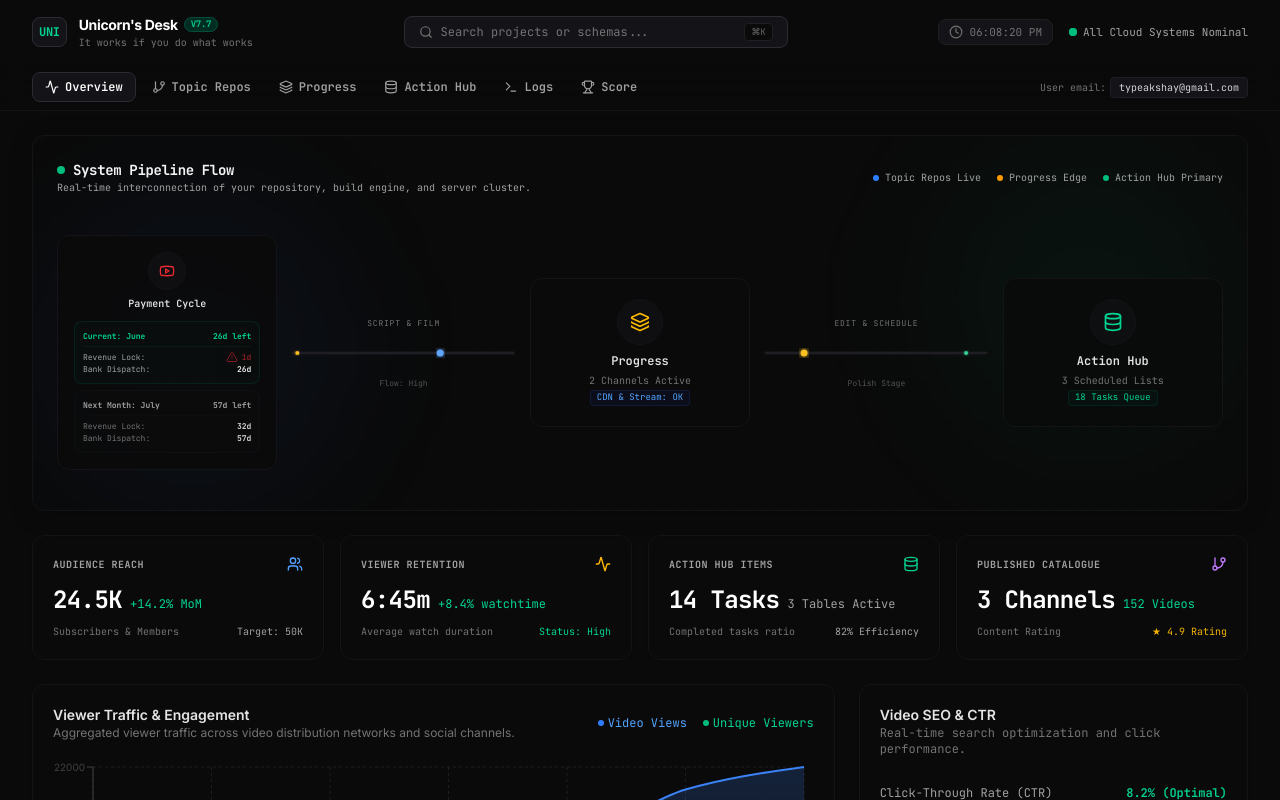
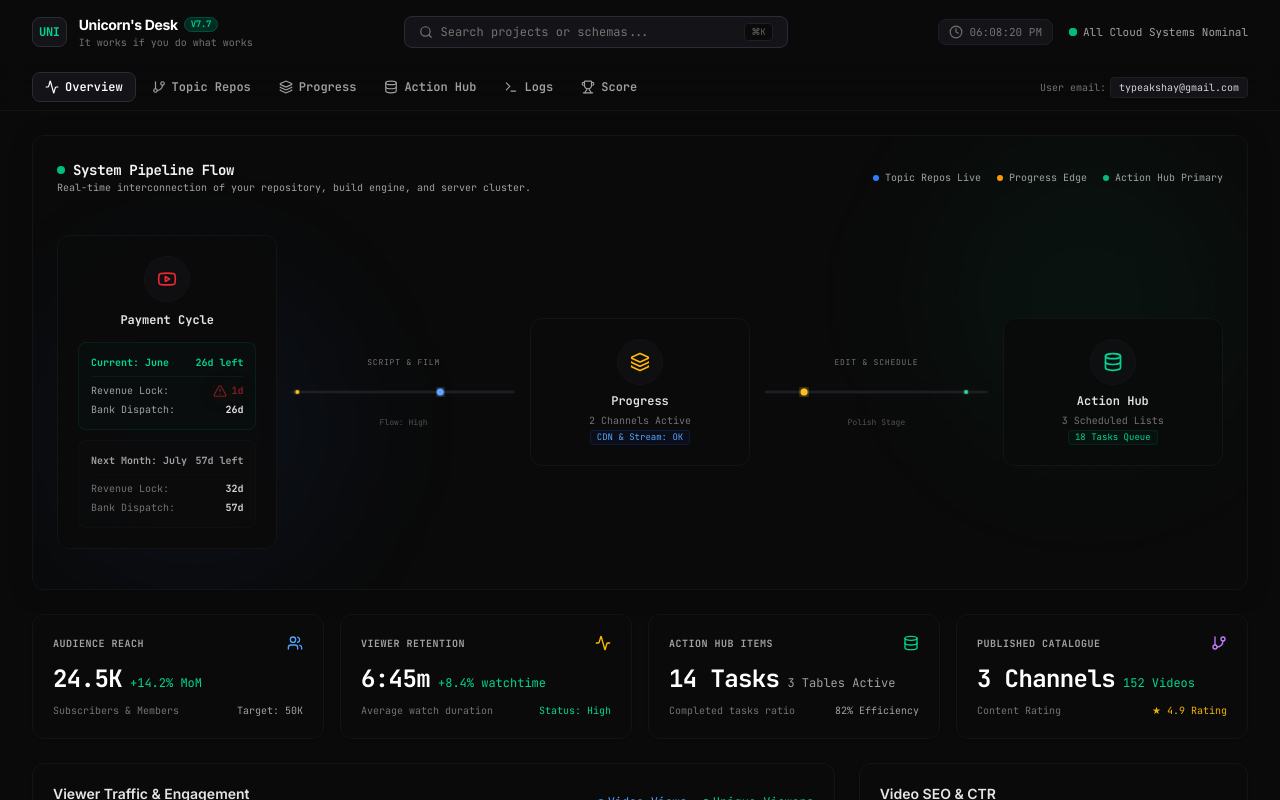
Before and after one commit to akshay58165/system-hub-dashboard, a React (Vite) app: page / in a window 1280 px wide. Shown: the top 800 px of the page. Built offline with nearby package versions, Linux system fonts and the light colour scheme.

Commit message:
style: increase padding, font size, and spacing of YouTube Payment Cycle card for improved legibility

```diff
--- a/src/components/Overview.tsx
+++ b/src/components/Overview.tsx
@@ -228,17 +228,17 @@ export default function Overview({ repos, vercelProjects, supabase, events, onTa
           {/* GitHub Source Block */}
           <div
             onClick={() => onTabChange('topics')}
-            className="md:col-span-1 p-4 bg-neutral-950/80 border border-neutral-900 rounded-xl hover:border-red-500/30 hover:bg-neutral-900/10 hover:shadow-[0_0_15px_rgba(239,68,68,0.04)] transition-all duration-300 cursor-pointer flex flex-col items-center text-center group relative overflow-hidden"
+            className="md:col-span-1 p-5 bg-neutral-950/80 border border-neutral-900 rounded-xl hover:border-red-500/30 hover:bg-neutral-900/10 hover:shadow-[0_0_15px_rgba(239,68,68,0.04)] transition-all duration-300 cursor-pointer flex flex-col items-center text-center group relative overflow-hidden min-w-[160px]"
           >
             <div className="absolute top-0 left-0 w-full h-[2px] bg-gradient-to-r from-transparent via-red-500/40 to-transparent opacity-0 group-hover:opacity-100 transition-opacity duration-300" />
-            <div className="p-2.5 bg-neutral-900/50 rounded-full border border-neutral-900 group-hover:border-red-900/30 group-hover:bg-red-950/10 transition-colors duration-300 text-neutral-300 mb-1.5 flex items-center justify-center">
-              <Youtube className="h-4 w-4 text-red-500 group-hover:scale-110 transition-transform duration-300 animate-pulse" />
+            <div className="p-3 bg-neutral-900/50 rounded-full border border-neutral-900 group-hover:border-red-900/30 group-hover:bg-red-950/10 transition-colors duration-300 text-neutral-300 mb-2.5 flex items-center justify-center">
+              <Youtube className="h-5 w-5 text-red-500 group-hover:scale-110 transition-transform duration-300 animate-pulse" />
             </div>
-            <span className="text-[10px] font-mono font-semibold text-neutral-200">Payment Cycle</span>
+            <span className="text-xs font-mono font-bold text-neutral-200">Payment Cycle</span>
 
             {/* Current Month: Green Card */}
-            <div className="w-full mt-2.5 p-2 bg-emerald-950/10 border border-emerald-900/30 rounded-lg text-left text-[8px] font-mono select-none">
-              <div className="flex justify-between items-center border-b border-emerald-900/20 pb-1 mb-1 font-bold text-emerald-400">
+            <div className="w-full mt-3.5 p-3 bg-emerald-950/10 border border-emerald-900/30 rounded-lg text-left text-[10px] font-mono select-none space-y-1">
+              <div className="flex justify-between items-center border-b border-emerald-900/20 pb-1.5 mb-1.5 font-bold text-emerald-400">
                 <span>Current: {paymentMetrics.curMonthName}</span>
                 <span>{paymentMetrics.curPayDays} left</span>
               </div>
@@ -249,7 +249,7 @@ export default function Overview({ repos, vercelProjects, supabase, events, onTa
                   style={getLockGlowStyle(paymentMetrics.curLockDays).style}
                 >
                   {getLockGlowStyle(paymentMetrics.curLockDays).showWarning && (
-                    <AlertTriangle className="h-3 w-3 text-red-500 shrink-0" />
+                    <AlertTriangle className="h-3.5 w-3.5 text-red-500 shrink-0" />
                   )}
                   {paymentMetrics.curLockDays}
                 </span>
@@ -261,8 +261,8 @@ export default function Overview({ repos, vercelProjects, supabase, events, onTa
             </div>
 
             {/* Bottom Card: Last/Next Month (Neutral) */}
-            <div className="w-full mt-1.5 p-2 bg-neutral-900/10 border border-neutral-900/60 rounded-lg text-left text-[8px] font-mono select-none">
-              <div className="flex justify-between items-center border-b border-neutral-900/40 pb-1 mb-1 font-bold text-neutral-400">
+            <div className="w-full mt-2.5 p-3 bg-neutral-900/10 border border-neutral-900/60 rounded-lg text-left text-[10px] font-mono select-none space-y-1">
+              <div className="flex justify-between items-center border-b border-neutral-900/40 pb-1.5 mb-1.5 font-bold text-neutral-400">
                 <span>{paymentMetrics.bottomLabel}: {paymentMetrics.bottomName}</span>
                 <span>{paymentMetrics.bottomPayDays} left</span>
               </div>
```
